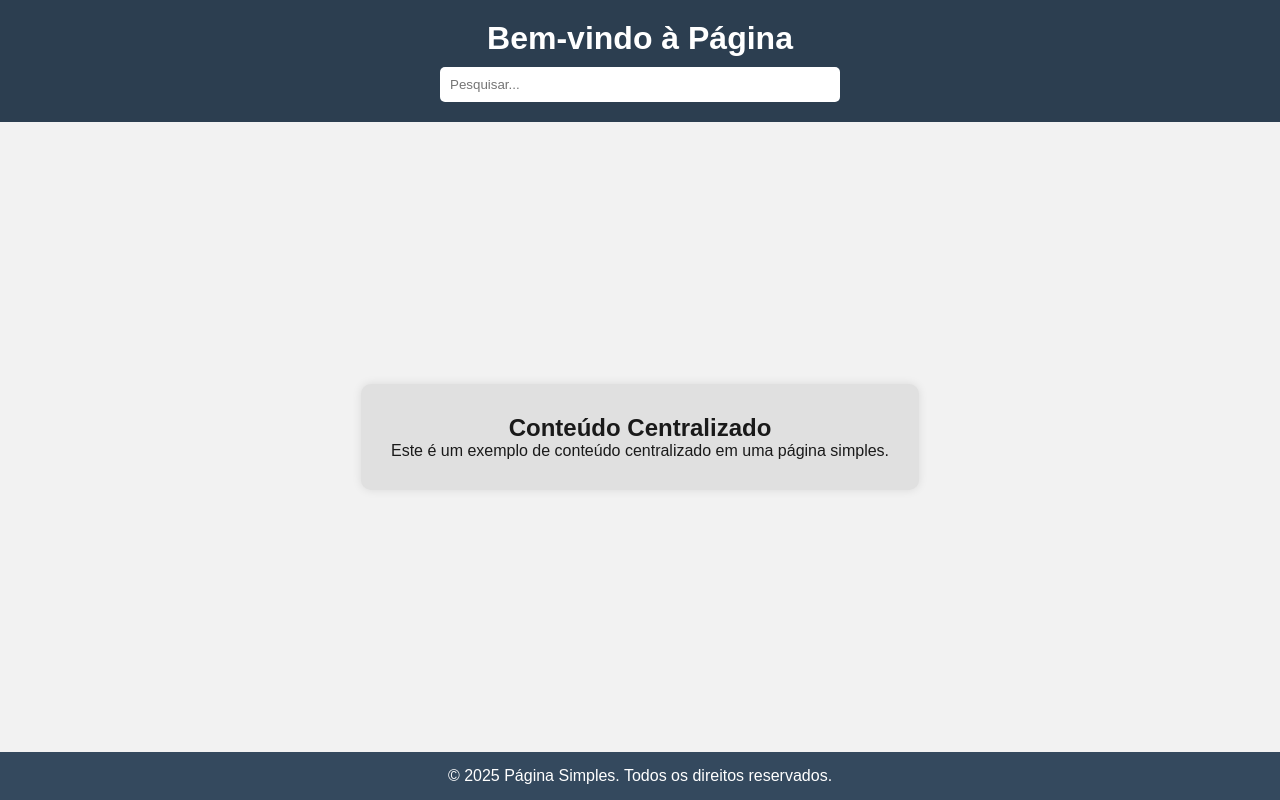
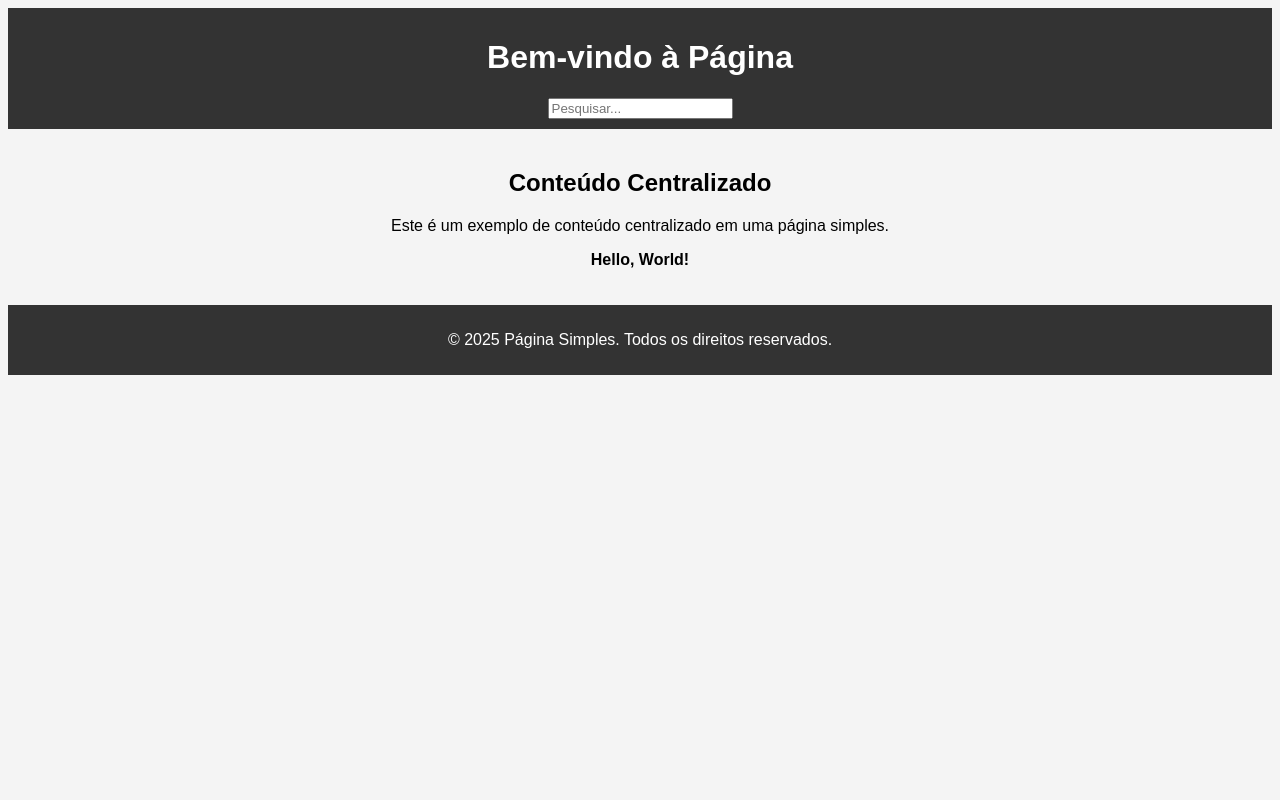
Before and after one commit to Nistezy/AP2-DevOps, a Flask app: page / in a window 1280 px wide. Run offline with Flask 3, Linux system fonts and the light colour scheme.

Commit message:
Site Web Atualizado (Com Python V2)

```diff
--- a/Static/style.css
+++ b/Static/style.css
@@ -1,57 +1,24 @@
-/* Reset básico */
-* {
-    margin: 0;
-    padding: 0;
-    box-sizing: border-box;
+/* Exemplo simples de estilo */
+body {
+    font-family: Arial, sans-serif;
+    background-color: #f4f4f4;
 }
 
-body {
-    font-family: Arial, sans-serif;
-    background-color: #f2f2f2;
-    color: #1a1a1a;
-    display: flex;
-    flex-direction: column;
-    min-height: 100vh;
-}
-
-/* Cabeçalho */
 header {
-    background-color: #2c3e50; /* azul-marinho */
+    background-color: #333;
     color: white;
-    padding: 20px;
+    padding: 10px 0;
     text-align: center;
 }
 
-header input[type="text"] {
-    padding: 10px;
-    margin-top: 10px;
-    border: none;
-    border-radius: 5px;
-    width: 60%;
-    max-width: 400px;
-}
-
-/* Corpo central */
-main {
-    flex: 1;
-    display: flex;
-    justify-content: center;
-    align-items: center;
-    padding: 40px 20px;
+footer {
+    text-align: center;
+    padding: 10px 0;
+    background-color: #333;
+    color: white;
 }
 
 .conteudo-central {
     text-align: center;
-    background-color: #e0e0e0; /* cinza claro */
-    padding: 30px;
-    border-radius: 10px;
-    box-shadow: 0 0 10px rgba(0,0,0,0.1);
+    padding: 20px;
 }
-
-/* Rodapé */
-footer {
-    background-color: #34495e; /* azul-marinho mais claro */
-    color: white;
-    text-align: center;
-    padding: 15px;
-}
--- a/Templates/index.html
+++ b/Templates/index.html
@@ -16,6 +16,9 @@
         <section class="conteudo-central">
             <h2>Conteúdo Centralizado</h2>
             <p>Este é um exemplo de conteúdo centralizado em uma página simples.</p>
+
+            <!-- Exibindo a mensagem dinamicamente -->
+            <p><strong>{{ mensagem }}</strong></p>
         </section>
     </main>
 
--- a/app.py
+++ b/app.py
@@ -4,9 +4,9 @@ app = Flask(__name__)
 
 @app.route('/')
 def hello():
-    mensagem = "Hello, World!"
+    mensagem = "Hello, World!"  # A mensagem para passar para o HTML
     return render_template('index.html', mensagem=mensagem)
 
 if __name__ == '__main__':
-    print("Hello, World!")
+    print("Hello, World!")  # Isso será impresso no terminal quando o servidor for iniciado
     app.run(debug=True)
```
